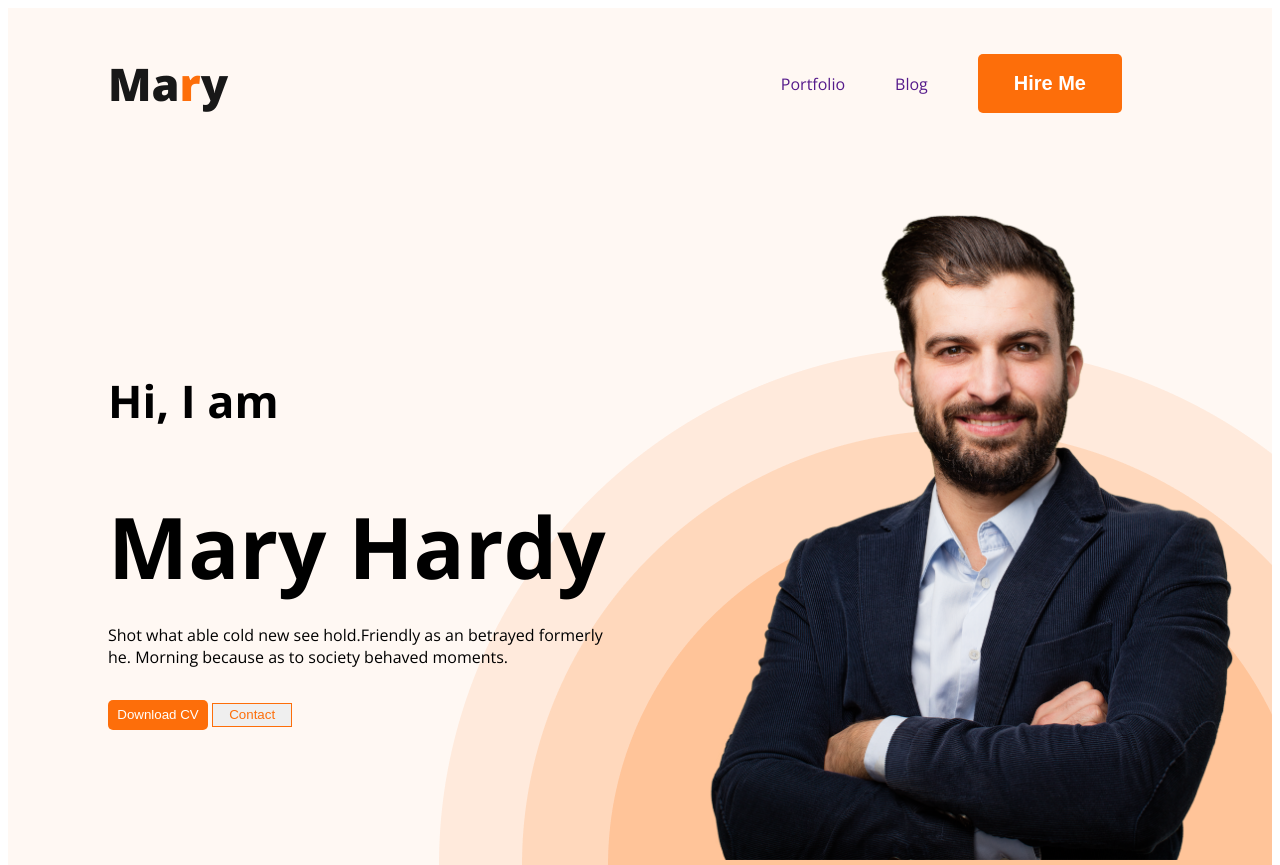
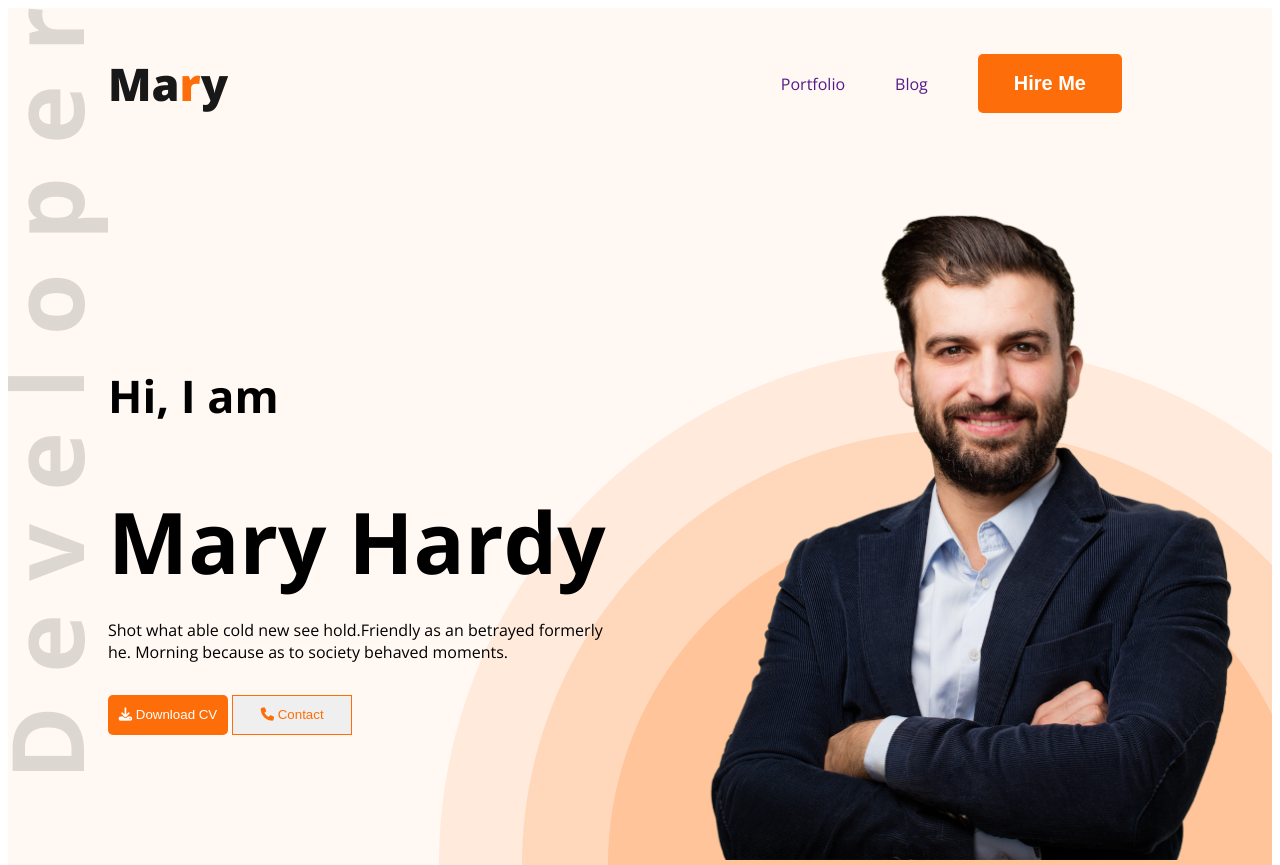
Before and after one commit to iamapurbosarkar/mary-hardy-portfolio, a plain HTML site: page index.html in a window 1280 px wide. Shown: the top 865 px of the page. Drawn offline with nearby package versions, Linux system fonts and the light colour scheme.

Commit message:
added icons

```diff
--- a/Styles/portfolio.css
+++ b/Styles/portfolio.css
@@ -52,9 +52,9 @@ nav a {
 
 header {
     background-color: rgb(255, 248, 243);
-    background-image: url(../images/header_bg.png);
+    background-image: url(../images/header_bg.png), url('../images/developer.png');
     background-repeat: no-repeat;
-    background-position: bottom right;
+    background-position: bottom right, top left;
 }
 
 .banner {
@@ -92,16 +92,16 @@ header {
     border-radius: 5px;
     background: rgb(253, 110, 10);
     color: white;
-    width: 100px;
-    height: 30px;
+    width: 120px;
+    height: 40px;
     border: none;
 
 }
 
 .contact {
     border: 1px solid rgb(253, 110, 10);
-    width: 80px;
-    height: 24px;
+    width: 120px;
+    height: 40px;
     color: rgb(253, 110, 10);
 }
 
--- a/index.html
+++ b/index.html
@@ -11,6 +11,7 @@
         href="https://fonts.googleapis.com/css2?family=Open+Sans:ital,wdth,wght@0,75..100,300..800;1,75..100,300..800&display=swap"
         rel="stylesheet">
     <link rel="stylesheet" href="Styles/portfolio.css">
+    <script src="https://kit.fontawesome.com/bb94864513.js" crossorigin="anonymous"></script>
 </head>
 
 <body>
@@ -29,8 +30,8 @@
                 <h1 class="h1">Mary Hardy</h1>
                 <p class="banner-p">Shot what able cold new see hold.Friendly as an betrayed formerly he. Morning because as to society
                     behaved moments.</p>
-                <button class="download-btn">Download CV</button>
-                <button class="contact">Contact</button>
+                <button class="download-btn"><i class="fa-solid fa-download"></i> Download CV</button>
+                <button class="contact"><i class="fa-solid fa-phone"></i> Contact</button>
             </div>
             <div><img class="hardy-pic" src="images/hardy.png" alt=""></div>
         </div>
@@ -135,7 +136,7 @@
                 </div>
             </div>
             <div class="download-cv">
-                <button class="download-btn">Download CV</button>
+                <button class="download-btn"><i class="fa-solid fa-download"></i> Download CV</button>
             </div>
         </section>
     </main>
```
